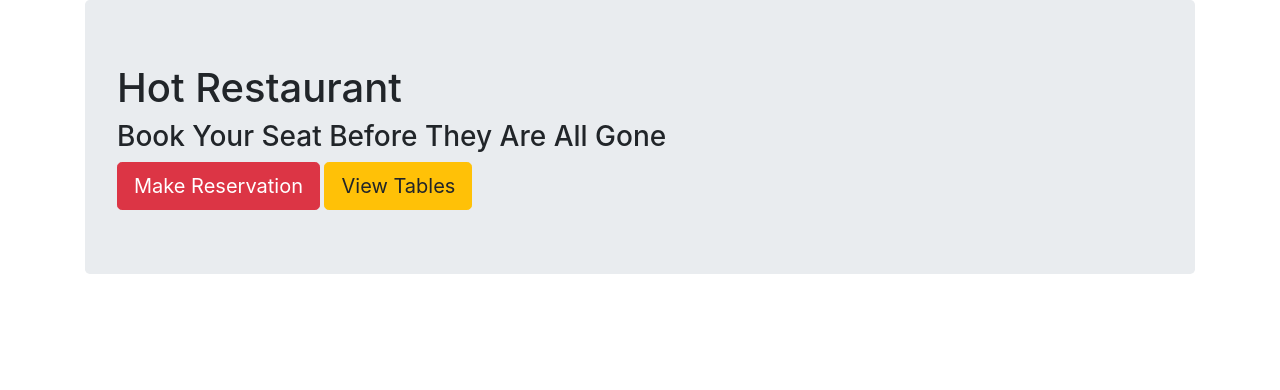
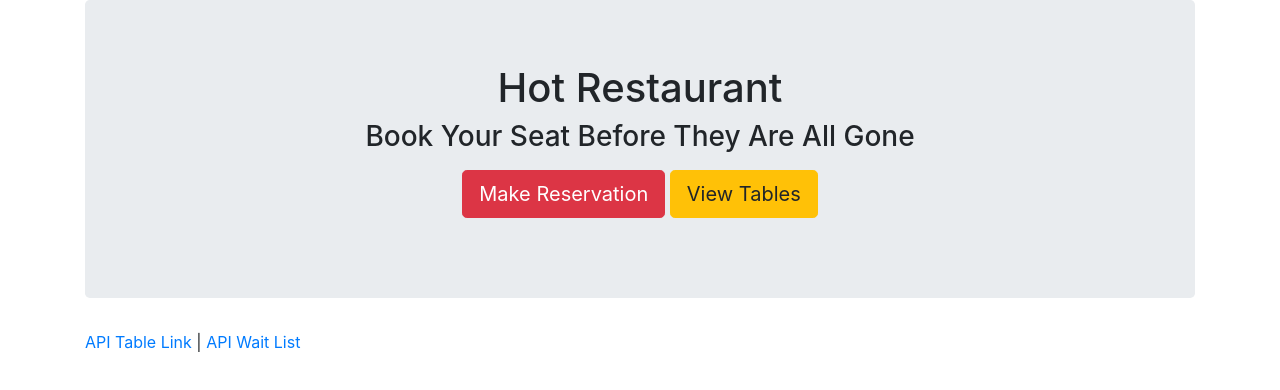
Before and after one commit to GFHiebert/Reservations, a plain HTML site: page index.html in a window 1280 px wide. Drawn offline with nearby package versions, Linux system fonts and the light colour scheme.

Commit message:
landing page elements and footer

```diff
--- a/index.html
+++ b/index.html
@@ -14,21 +14,44 @@
 
 <body>
     <div class="container">
-
-        <div class="jumbotron" id="home">
+        <div class="jumbotron text-center" id="home">
             <h1>Hot Restaurant</h1>
             <h3>Book Your Seat Before They Are All Gone</h3>
-            <a href="/"><button class="btn btn-danger btn-lg">
-                    <span class="fa fa-free-code-camp"></span> Make Reservation
-                </button></a>
-            <a href="/"><button class="btn btn-warning btn-lg">
-                    <span class="fa fa-list-alt"></span> View Tables
-                </button></a>
+            <!-- Remove btn that matches page -->
+            <div class="my-3 text-center">
+                <a href="#"><button class="btn btn-danger btn-lg">
+                        <span class="fa fa-free-code-camp"></span> Make Reservation
+                    </button></a>
+                <a href="#"><button class="btn btn-warning btn-lg">
+                        <span class="fa fa-list-alt"></span> View Tables
+                    </button></a>
+            </div>
         </div>
+        <!-- Insert at end of Div container -->
+        <footer>
+            <p>
+                <a href="#">API Table Link</a> |
+                <a href="#">API Wait List</a>
+            </p>
+        </footer>
+    </div>
 
 
 
-    </div>
+
+
+
+
+
+
+
+
+
+
+
+
+
+
     <!-- Bootstrap JS CDN -->
     <script src="https://code.jquery.com/jquery-3.4.1.slim.min.js"
         integrity="sha384-J6qa4849blE2+poT4WnyKhv5vZF5SrPo0iEjwBvKU7imGFAV0wwj1yYfoRSJoZ+n"
@@ -55,6 +78,8 @@
 
 
 
+
+
     </script>
 </body>
 
```
